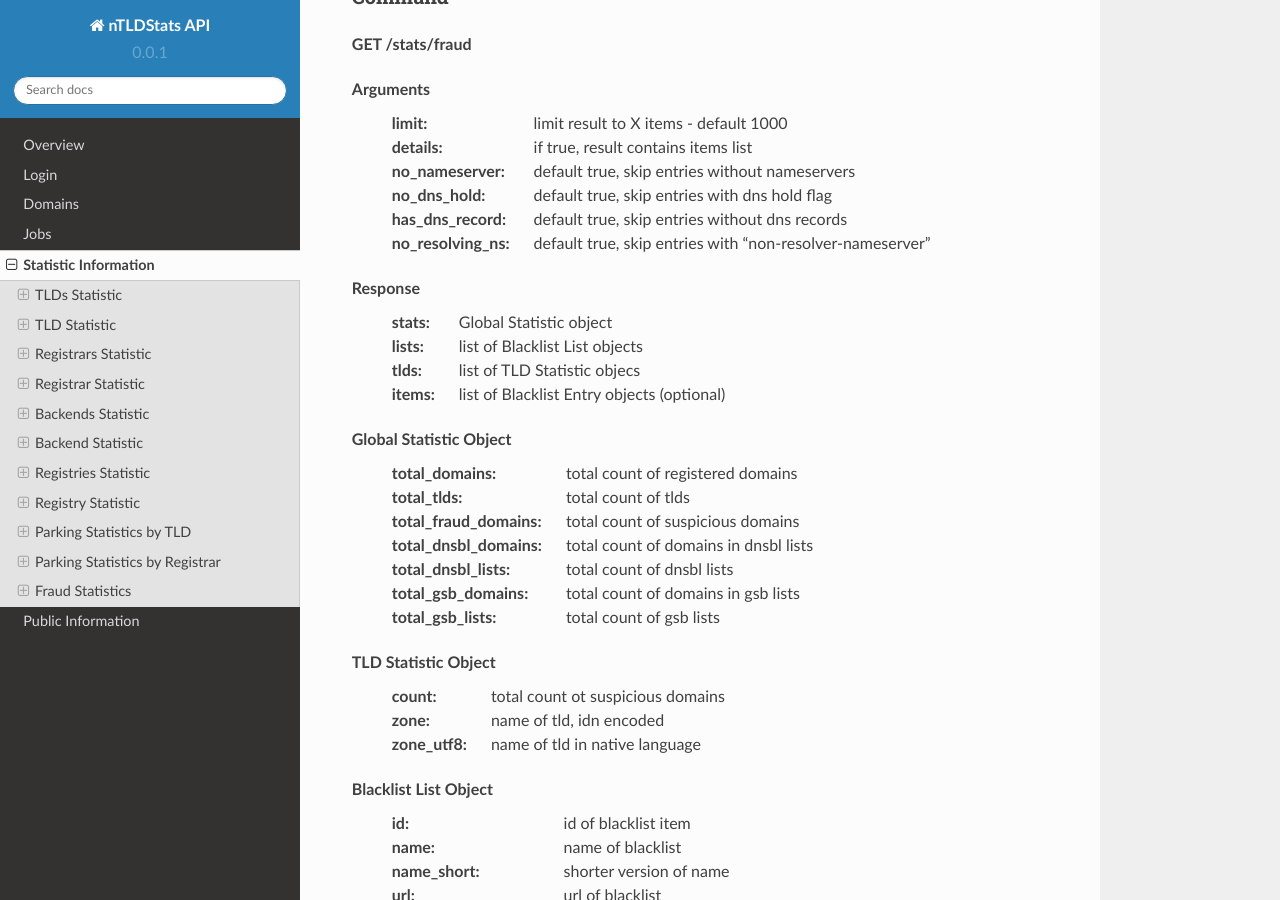
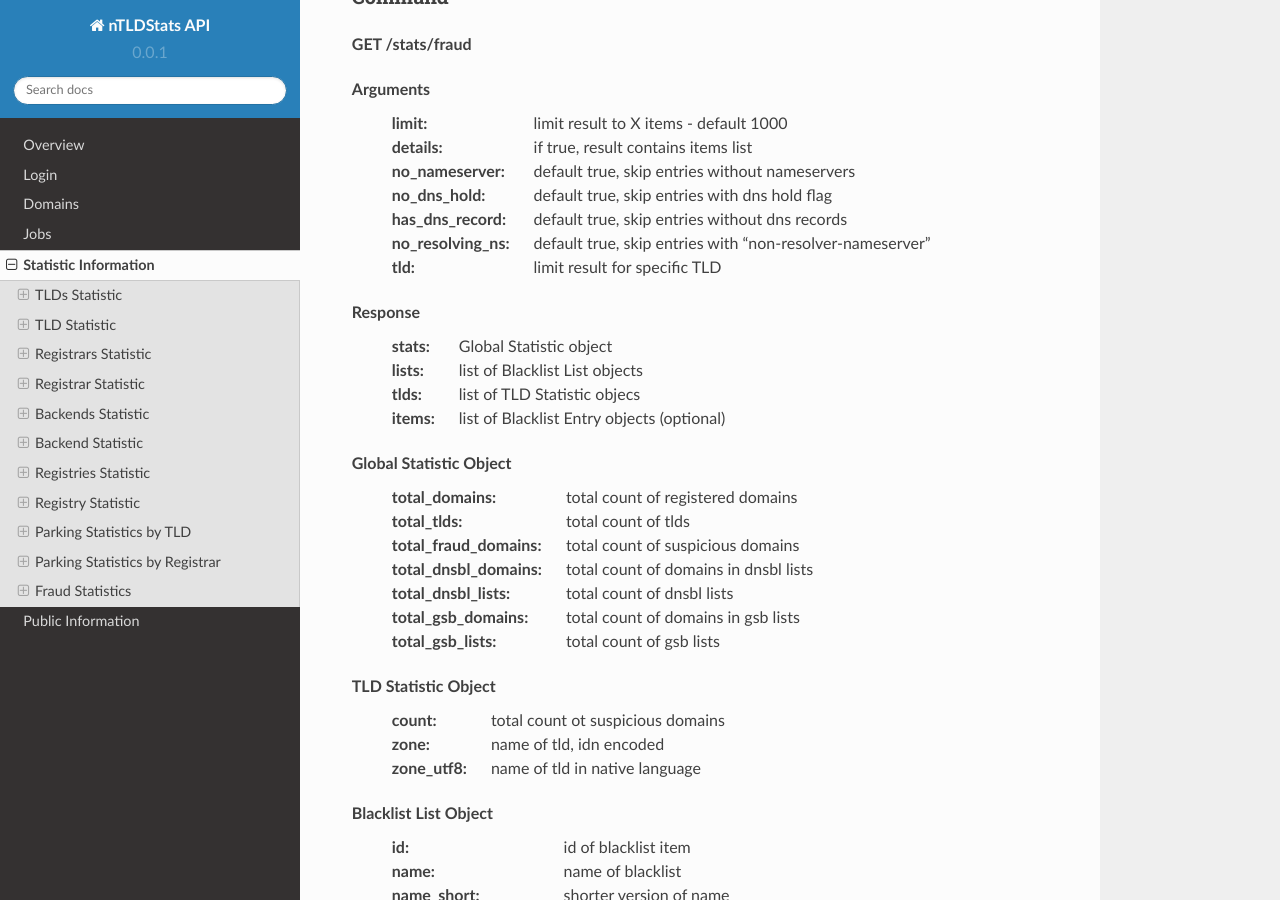
Before and after one commit to ntldstats/ntldstats_api, a Sphinx documentation site: the page built from docs/source/stats.rst, in a window 1280 px wide and 900 px high, scrolled down 17876 px. Built offline with Sphinx 7.4.7 and the Read the Docs theme 2.0.0, drawn with Linux system fonts in a browser that asks for light colours.

Commit message:
Add tld parameter to /stats/fraud
Parameter "tld" to limit result to specific TLD

```diff
--- a/docs/source/stats.rst
+++ b/docs/source/stats.rst
@@ -862,6 +862,7 @@ Arguments
     :no_dns_hold: default true, skip entries with dns hold flag
     :has_dns_record: default true, skip entries without dns records
     :no_resolving_ns: default true, skip entries with "non-resolver-nameserver"
+    :tld: limit result for specific TLD
 
 Response
     :stats: Global Statistic object
```
